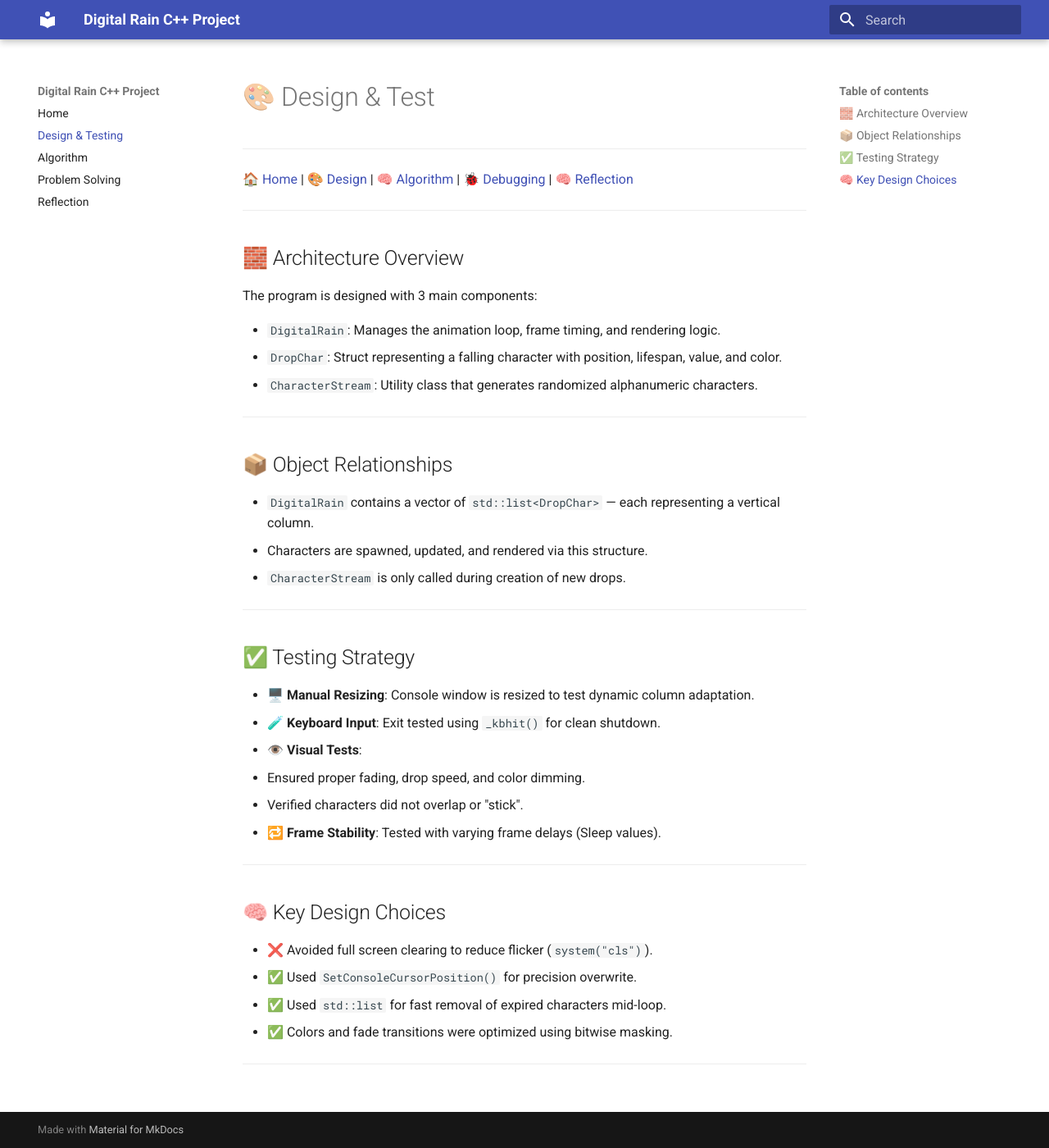
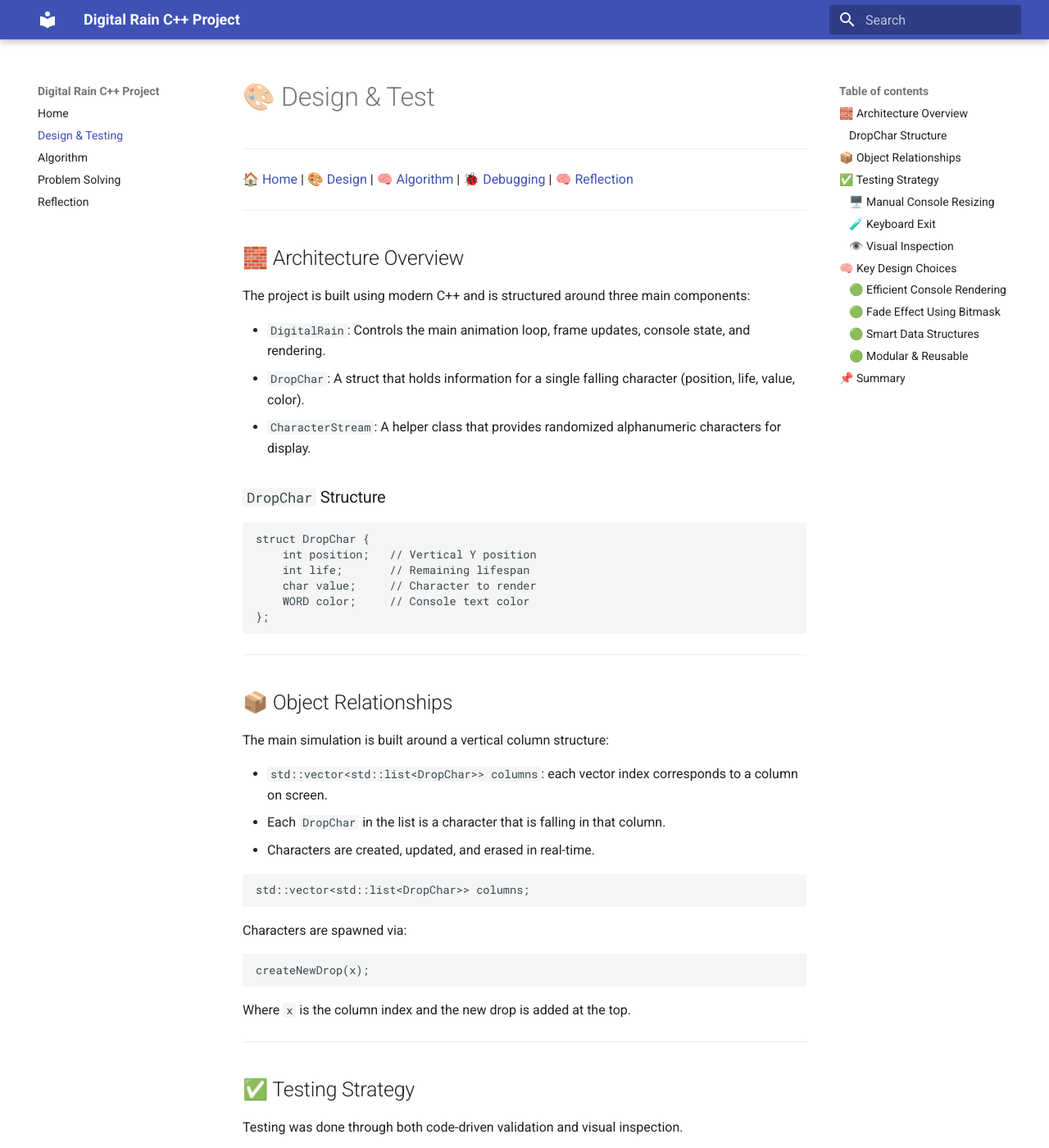
Before and after one commit to G00408184/digital-rain-cpp, an MkDocs documentation site: the page built from docs/design.md, in a window 1280 px wide and 1400 px high. Shown: the whole window at 82% size. Built offline with MkDocs 1.6.1 and Material for MkDocs 9.7.7, drawn with Linux system fonts in a browser that asks for light colours; some of the changed text lies outside the part shown.

Commit message:
Update design.md

````diff
--- a/docs/design.md
+++ b/docs/design.md
@@ -8,38 +8,138 @@
 
 ## 🧱 Architecture Overview
 
-The program is designed with 3 main components:
+The project is built using modern C++ and is structured around three main components:
 
-- `DigitalRain`: Manages the animation loop, frame timing, and rendering logic.
-- `DropChar`: Struct representing a falling character with position, lifespan, value, and color.
-- `CharacterStream`: Utility class that generates randomized alphanumeric characters.
+- `DigitalRain`: Controls the main animation loop, frame updates, console state, and rendering.
+- `DropChar`: A struct that holds information for a single falling character (position, life, value, color).
+- `CharacterStream`: A helper class that provides randomized alphanumeric characters for display.
+
+### `DropChar` Structure
+
+```cpp
+struct DropChar {
+    int position;   // Vertical Y position
+    int life;       // Remaining lifespan
+    char value;     // Character to render
+    WORD color;     // Console text color
+};
+```
 
 ---
 
 ## 📦 Object Relationships
 
-- `DigitalRain` contains a vector of `std::list<DropChar>` — each representing a vertical column.
-- Characters are spawned, updated, and rendered via this structure.
-- `CharacterStream` is only called during creation of new drops.
+The main simulation is built around a vertical column structure:
+
+- `std::vector<std::list<DropChar>> columns`: each vector index corresponds to a column on screen.
+- Each `DropChar` in the list is a character that is falling in that column.
+- Characters are created, updated, and erased in real-time.
+
+```cpp
+std::vector<std::list<DropChar>> columns;
+```
+
+Characters are spawned via:
+
+```cpp
+createNewDrop(x);
+```
+
+Where `x` is the column index and the new drop is added at the top.
 
 ---
 
 ## ✅ Testing Strategy
 
-- 🖥️ **Manual Resizing**: Console window is resized to test dynamic column adaptation.
-- 🧪 **Keyboard Input**: Exit tested using `_kbhit()` for clean shutdown.
-- 👁️ **Visual Tests**:
-  - Ensured proper fading, drop speed, and color dimming.
-  - Verified characters did not overlap or "stick".
-- 🔁 **Frame Stability**: Tested with varying frame delays (Sleep values).
+Testing was done through both code-driven validation and visual inspection.
+
+### 🖥️ Manual Console Resizing
+
+- Console width and height are detected using:
+
+```cpp
+GetConsoleScreenBufferInfo(hConsole, &csbi);
+```
+
+- If dimensions change, the column layout is reinitialized:
+
+```cpp
+if (newWidth != consoleWidth || newHeight != consoleHeight) {
+    consoleWidth = newWidth;
+    consoleHeight = newHeight;
+    columns = std::vector<std::list<DropChar>>(consoleWidth);
+}
+```
+
+### 🧪 Keyboard Exit
+
+- Used `_kbhit()` to detect key presses for clean exit during runtime.
+
+```cpp
+while (!_kbhit()) {
+    update();
+    render();
+    Sleep(50);
+}
+```
+
+### 👁️ Visual Inspection
+
+- Ensured proper behavior:
+  - Characters move smoothly
+  - Drops fade and disappear over time
+  - No overlapping glitches
+- Fading check using bitwise logic:
+
+```cpp
+if (dc.life < 5) {
+    color = dc.color & ~FOREGROUND_INTENSITY;
+}
+```
 
 ---
 
 ## 🧠 Key Design Choices
 
-- ❌ Avoided full screen clearing to reduce flicker (`system("cls")`).
-- ✅ Used `SetConsoleCursorPosition()` for precision overwrite.
-- ✅ Used `std::list` for fast removal of expired characters mid-loop.
-- ✅ Colors and fade transitions were optimized using bitwise masking.
+### 🟢 Efficient Console Rendering
+
+- ❌ Avoided `system("cls")` because it causes flicker and screen tear.
+- ✅ Used `SetConsoleCursorPosition()` for precise, fast updates:
+
+```cpp
+SetConsoleCursorPosition(hConsole, { (SHORT)x, (SHORT)dc.position });
+std::cout << dc.value;
+```
+
+### 🟢 Fade Effect Using Bitmask
+
+- Bitwise logic was used to dim colors when drops are nearly expired:
+
+```cpp
+color = dc.color & ~FOREGROUND_INTENSITY;
+```
+
+### 🟢 Smart Data Structures
+
+- `std::list` allows for safe in-loop erasure of expired characters:
+
+```cpp
+if (it->life <= 0 || it->position >= consoleHeight) {
+    it = columns[x].erase(it);
+}
+```
+
+- `std::vector` gives O(1) access per column and is resized dynamically.
+
+### 🟢 Modular & Reusable
+
+- All logic is encapsulated in methods (`initialize`, `update`, `render`, `cleanup`).
+- Clean separation of logic (animation vs. rendering vs. data).
 
 ---
+
+## 📌 Summary
+
+This project uses modern C++ to create a visually engaging animation inside the Windows console.
+Using the Windows API directly (rather than libraries or screen clearing) results in a smoother, more responsive simulation.
+The architecture is modular, efficient, and well-suited for further expansion such as colored trails, sound, or input interaction.
````
